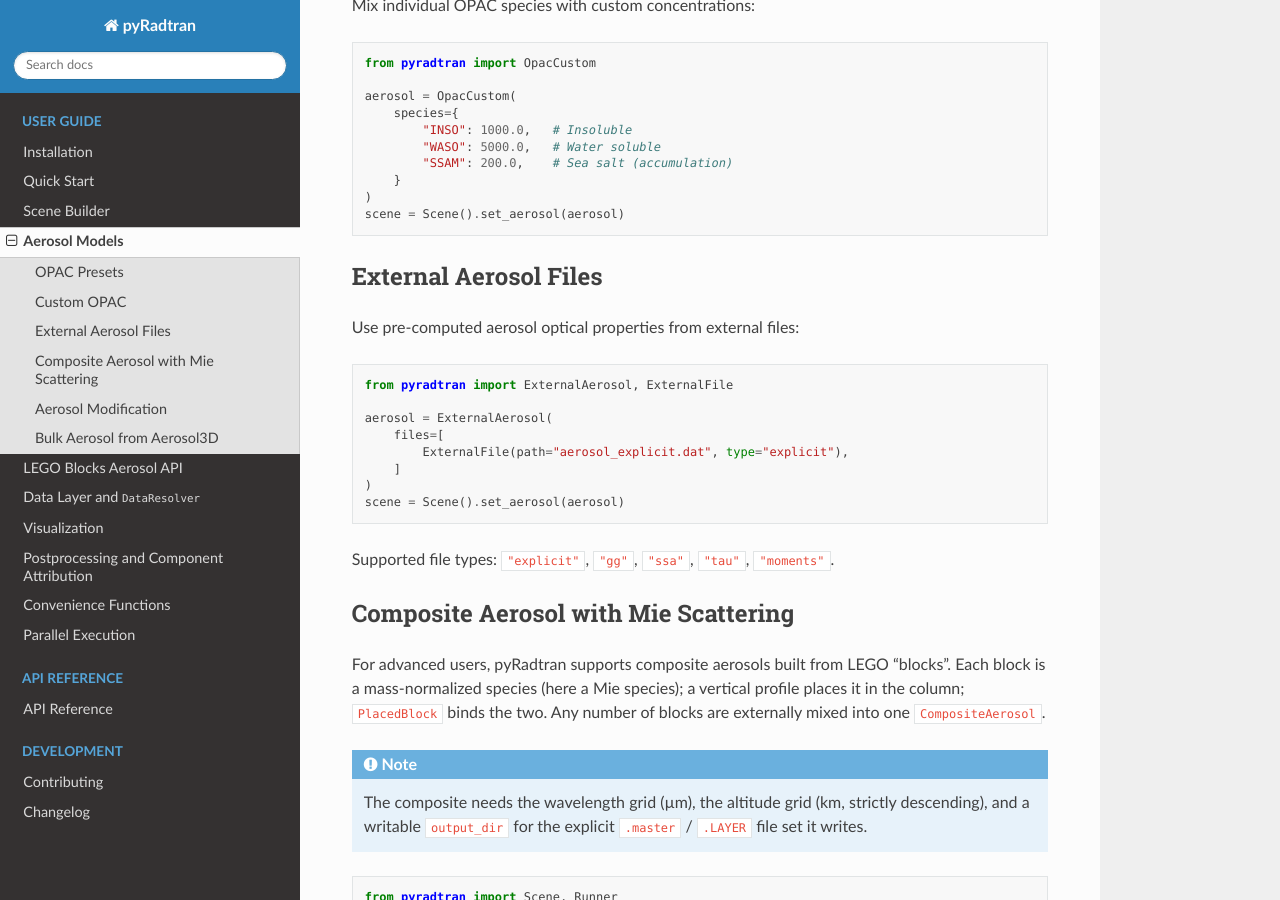
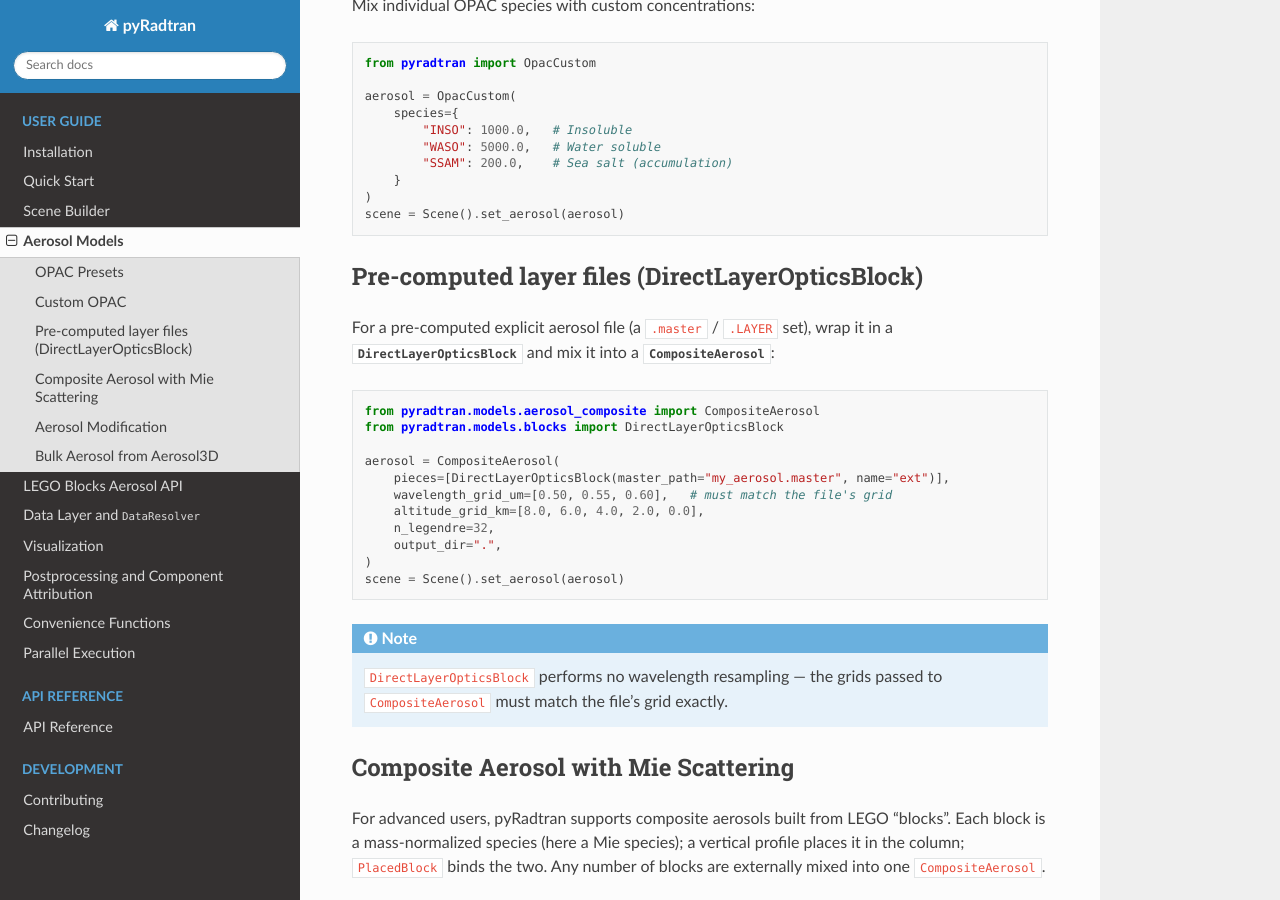
Before and after one commit to openEarthModelling/pyRadtran, a Sphinx documentation site: the page built from docs/guide/aerosols.rst, in a window 1280 px wide and 900 px high, scrolled down 767 px. Built offline with Sphinx 7.4.7 and the Read the Docs theme 3.1.0, drawn with Linux system fonts in a browser that asks for light colours.

Commit message:
docs(aerosols): replace ExternalFile section with DirectLayerOpticsBlock; CHANGELOG breaking removal

```diff
--- a/docs/guide/aerosols.rst
+++ b/docs/guide/aerosols.rst
@@ -43,21 +43,28 @@ Mix individual OPAC species with custom concentrations::
     )
     scene = Scene().set_aerosol(aerosol)
 
-External Aerosol Files
-----------------------
+Pre-computed layer files (DirectLayerOpticsBlock)
+-------------------------------------------------
 
-Use pre-computed aerosol optical properties from external files::
+For a pre-computed explicit aerosol file (a ``.master`` / ``.LAYER`` set),
+wrap it in a :class:`~pyradtran.models.blocks.DirectLayerOpticsBlock` and mix
+it into a :class:`~pyradtran.models.aerosol_composite.CompositeAerosol`::
 
-    from pyradtran import ExternalAerosol, ExternalFile
+    from pyradtran.models.aerosol_composite import CompositeAerosol
+    from pyradtran.models.blocks import DirectLayerOpticsBlock
 
-    aerosol = ExternalAerosol(
-        files=[
-            ExternalFile(path="aerosol_explicit.dat", type="explicit"),
-        ]
+    aerosol = CompositeAerosol(
+        pieces=[DirectLayerOpticsBlock(master_path="my_aerosol.master", name="ext")],
+        wavelength_grid_um=[0.50, 0.55, 0.60],   # must match the file's grid
+        altitude_grid_km=[8.0, 6.0, 4.0, 2.0, 0.0],
+        n_legendre=32,
+        output_dir=".",
     )
     scene = Scene().set_aerosol(aerosol)
 
-Supported file types: ``"explicit"``, ``"gg"``, ``"ssa"``, ``"tau"``, ``"moments"``.
+.. note::
+   ``DirectLayerOpticsBlock`` performs no wavelength resampling — the grids
+   passed to ``CompositeAerosol`` must match the file's grid exactly.
 
 Composite Aerosol with Mie Scattering
 -------------------------------------
```
Also changed, not shown: CHANGELOG.md (+1 -0 lines).
